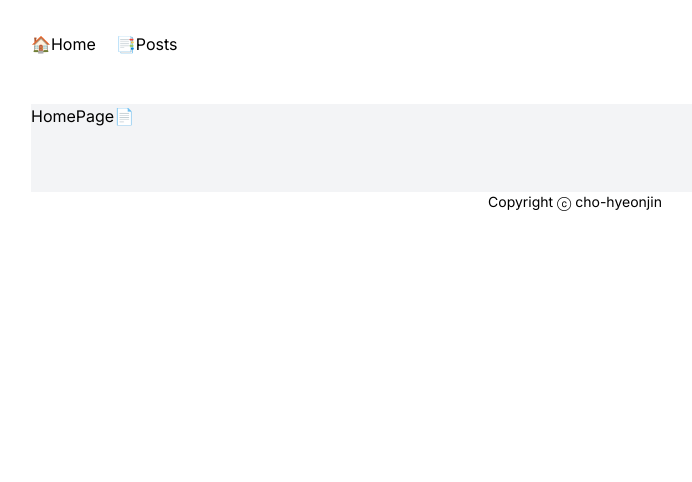
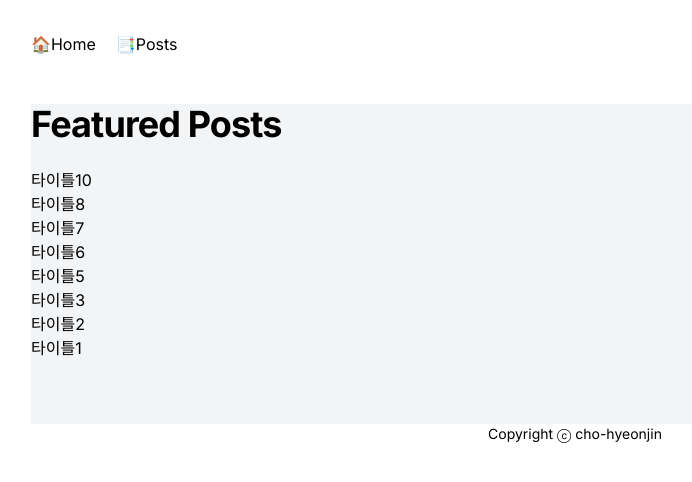
Before and after one commit to cho-hyeonjin/chovlog, a Next.js app: page / in a window 1280 px wide. Shown: the top 482 px of the page, without its empty margins (65-757 px from the left). Built offline with nearby package versions, Linux system fonts and the light colour scheme.

Commit message:
🏗️Feat: FeaturedPosts, PostsGrid

```diff
--- /dev/null
+++ b/data/posts.json
@@ -0,0 +1,62 @@
+[
+  {
+    "title": "타이틀1",
+    "description": "부제1",
+    "date": "2024-01-01",
+    "featured": true
+  },
+  {
+    "title": "타이틀2",
+    "description": "부제2",
+    "date": "2024-01-02",
+    "featured": true
+  },
+  {
+    "title": "타이틀3",
+    "description": "부제3",
+    "date": "2024-01-03",
+    "featured": true
+  },
+  {
+    "title": "타이틀4",
+    "description": "부제4",
+    "date": "2024-01-04",
+    "featured": false
+  },
+  {
+    "title": "타이틀5",
+    "description": "부제5",
+    "date": "2024-01-05",
+    "featured": true
+  },
+  {
+    "title": "타이틀6",
+    "description": "부제6",
+    "date": "2024-01-06",
+    "featured": true
+  },
+  {
+    "title": "타이틀7",
+    "description": "부제7",
+    "date": "2024-01-07",
+    "featured": true
+  },
+  {
+    "title": "타이틀8",
+    "description": "부제8",
+    "date": "2024-01-08",
+    "featured": true
+  },
+  {
+    "title": "타이틀9",
+    "description": "부제9",
+    "date": "2024-01-09",
+    "featured": false
+  },
+  {
+    "title": "타이틀10",
+    "description": "부제10",
+    "date": "2024-01-10",
+    "featured": true
+  }
+]
--- a/src/app/page.tsx
+++ b/src/app/page.tsx
@@ -1,7 +1,12 @@
+import FeaturedPosts from "@/components/FeaturedPosts";
 import React from "react";
 
 const HomePage = () => {
-  return <section>HomePage📄</section>;
+  return (
+    <>
+      <FeaturedPosts />
+    </>
+  );
 };
 
 export default HomePage;
--- /dev/null
+++ b/src/components/FeaturedPosts.tsx
@@ -0,0 +1,18 @@
+import React from "react";
+import { getFeaturedPosts } from "@/service/posts";
+import PostsGrid from "./PostsGrid";
+
+const FeaturedPosts = async () => {
+  const posts = await getFeaturedPosts();
+
+  return (
+    <section>
+      <h2 className="text-2xl font-bold tracking-tight md:text-4xl mb-6">
+        Featured Posts
+      </h2>
+      <PostsGrid posts={posts} />
+    </section>
+  );
+};
+
+export default FeaturedPosts;
--- /dev/null
+++ b/src/components/PostsGrid.tsx
@@ -0,0 +1,15 @@
+import React from "react";
+import { Post } from "@/service/posts";
+
+type Props = { posts: Post[] };
+const PostsGrid = ({ posts }: Props) => {
+  return (
+    <ul>
+      {posts.map((post) => (
+        <li key={post.path}>{post.title}</li>
+      ))}
+    </ul>
+  );
+};
+
+export default PostsGrid;
--- /dev/null
+++ b/src/service/posts.ts
@@ -0,0 +1,22 @@
+import { readFile } from "fs/promises";
+import path from "path";
+
+export type Post = {
+  title: string;
+  description: string;
+  date: Date;
+  category: string;
+  path: string;
+  featured: boolean;
+};
+
+export const getFeaturedPosts = async (): Promise<Post[]> => {
+  return getAllPosts().then((posts) => posts.filter((post) => post.featured));
+};
+
+export const getAllPosts = async (): Promise<Post[]> => {
+  const filePath = path.join(process.cwd(), "data", "posts.json");
+  return readFile(filePath, "utf-8")
+    .then<Post[]>(JSON.parse)
+    .then((posts) => posts.sort((a, b) => (a.date > b.date ? -1 : 1)));
+};
```
Also changed, not shown: 1 other file (tests, documents, lock files or other folders).
